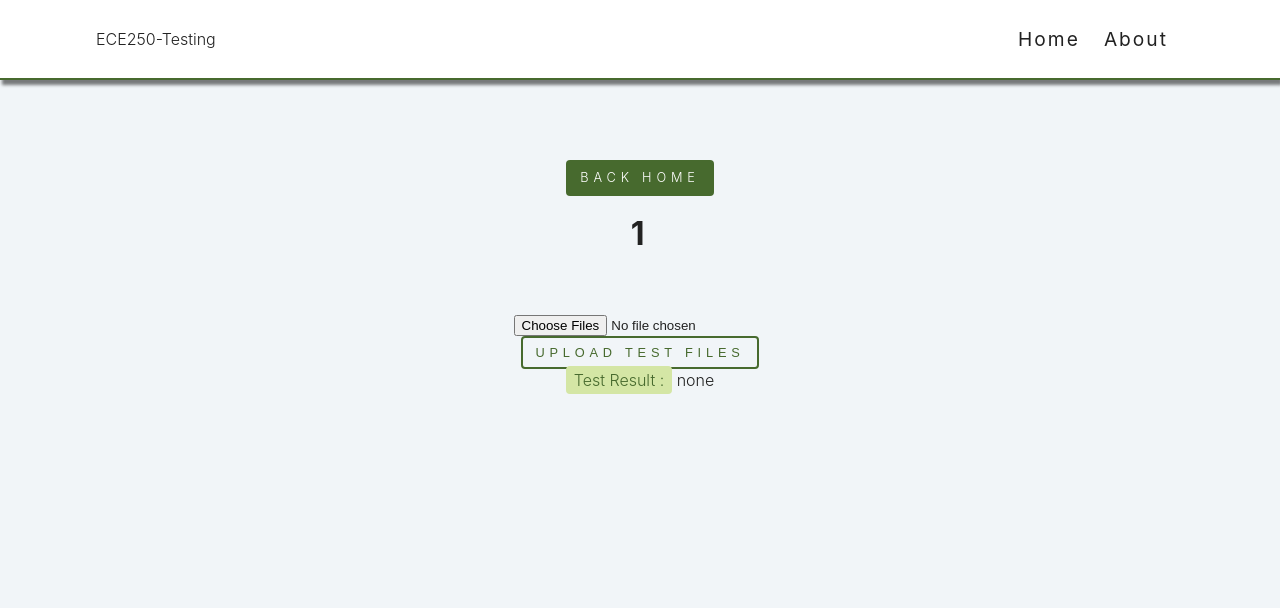
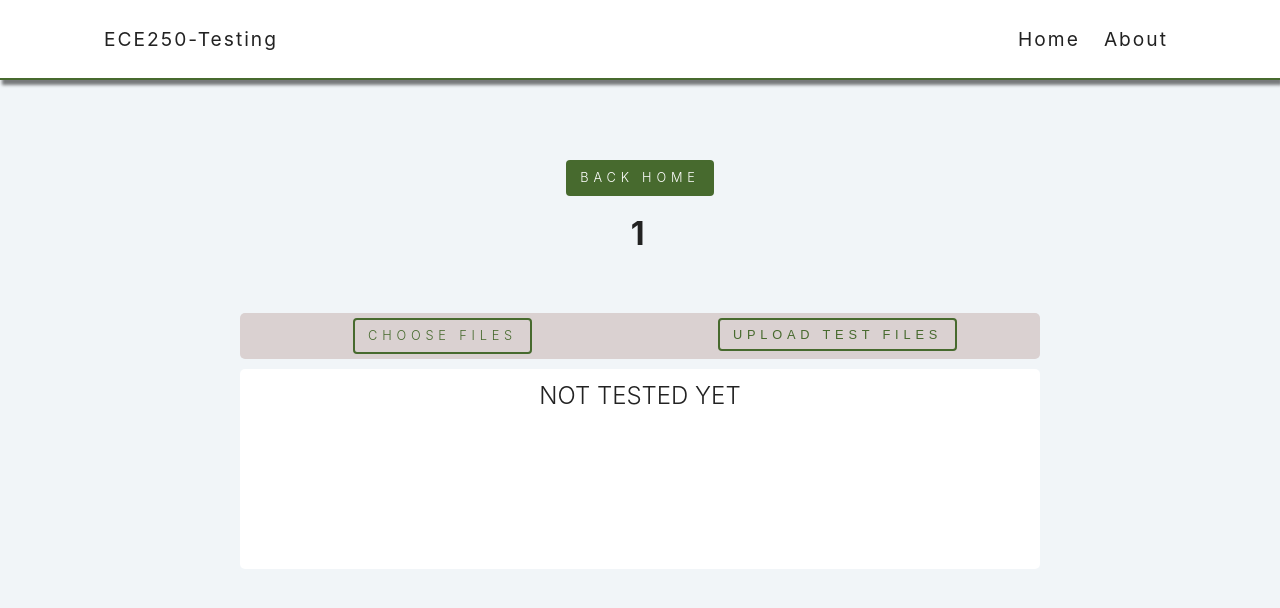
Before and after one commit to JustinWang20001220/ECE250-Testing, a React (Create React App) app: page /test/1/1 in a window 1280 px wide. Shown: the top 608 px of the page. Built offline with nearby package versions, Linux system fonts and the light colour scheme; no server answers.

Commit message:
frontend for project4 completed

```diff
--- a/src/components/Navbar.jsx
+++ b/src/components/Navbar.jsx
@@ -5,10 +5,15 @@ export default function Navbar() {
   return (
     <nav className='navbar'>
       <div className='nav-center'>
-        <Link to='/'>
-          {/* <img src={logo} alt='cocktail db logo' className='logo' /> */}
-          ECE250-Testing
-        </Link>
+        <ul className='nav-links'>
+          <li>
+            <Link to='/'>
+              {/* <img src={logo} alt='cocktail db logo' className='logo' /> */}
+              ECE250-Testing
+            </Link>
+          </li>
+        </ul>
+
         <ul className='nav-links'>
           <li>
             <Link to='/'>home</Link>
--- a/src/index.css
+++ b/src/index.css
@@ -317,6 +317,49 @@ Form
 .formsubmit div{
   margin-left: 100px;
 }
+
+.sumbitForm{
+  align-items: center;
+  margin: auto;
+  /* border: 5px solid green; */
+  width: 800px;
+  padding: 5px;
+  border-radius: 5px;
+  margin-bottom: 10px;
+  background-color: rgb(218, 209, 209);
+}
+
+.testResult{
+  /* border: 5px solid green; */
+  width: 800px;
+  margin: auto;
+  padding: 10px 5px 5px 5px;
+  border-radius: 5px;
+  background-color: white;
+  min-height: 200px;
+}
+
+.testResult > p{
+  font-size: 24px;
+}
+
+
+.asd{
+  height: 0px;width:0px; overflow:hidden;
+}
+
+.flexForm{
+  display: flex;
+
+}
+
+.flex-left{
+  flex: 50%;
+}
+
+.flex-right{
+  flex: 50%;
+}
 /*
 ======
 Cocktail
@@ -344,10 +387,13 @@ Cocktail
   margin-right: 0.5rem;
 }
 .drink-data {
+  display: inline-block;
   background: var(--primaryLightColor);
   padding: 0.25rem 0.5rem;
   border-radius: var(--mainBorderRadius);
   color: var(--primaryColor);
+  font-size: 30px;
+  width: 400px;
 }
 .drink-info {
   padding-top: 2rem;
--- a/src/pages/SingleTest.jsx
+++ b/src/pages/SingleTest.jsx
@@ -11,14 +11,14 @@ export default function SingleTest() {
     const [test, setTest] = useState({
         testId: 0,
         testName: "No Test",
-        testResult: "none"
+        testResult: "NOT TESTED YET"
     })
 
     useEffect(() => {
         const newTest = {
             testId: testId,
             testName: testName,
-            testResult: "none"
+            testResult: "NOT TESTED YET"
         }
         setTest(newTest)
 
@@ -106,6 +106,10 @@ export default function SingleTest() {
         })
     }
 
+    function handleClick() {
+        document.getElementById('file').click();
+    }
+
     if (loading.isLoading) {
         return <Loading/>
     }
@@ -121,11 +125,23 @@ export default function SingleTest() {
                 </Link>
                 <h2 className='section-title'>{testName}</h2>
 
-                <form onSubmit={handleSubmit}>
-                    <input type="file" id="file" multiple name="file" />
-                    <br />
-                    <button type="submit" className="btn">Upload Test Files</button>
-                </form>
+                <div className='sumbitForm'>
+                    <form onSubmit={handleSubmit} className='flexForm'>
+                        <div className='flex-left'>
+                            <div className='btn' onClick={handleClick}>
+                                Choose Files
+                            </div>
+                            <div className='asd'>
+                                <input type="file" id="file" multiple name="file" />
+                            </div>
+                        </div>
+                        <div className='flex-right'>
+                            <button type="submit" className="btn">Upload Test Files</button>
+                        </div>
+
+                    </form>
+                </div>
+
 
 
                 {/* Form to submit files */}
@@ -137,10 +153,13 @@ export default function SingleTest() {
                     {/* <button type="button" onclick="onSubmit()">Submit</button> */}
                 {/* </form> */}
 
+                <div className='testResult'>
+                    <p>
+                        {/* <span className='drink-data'>Test Result</span>  */}
+                        <p>{testResult}</p>
+                    </p>
+                </div>
 
-                <p>
-                    <span className='drink-data'>Test Result :</span> {testResult}
-                </p>
             </section>
         )
     }
```
